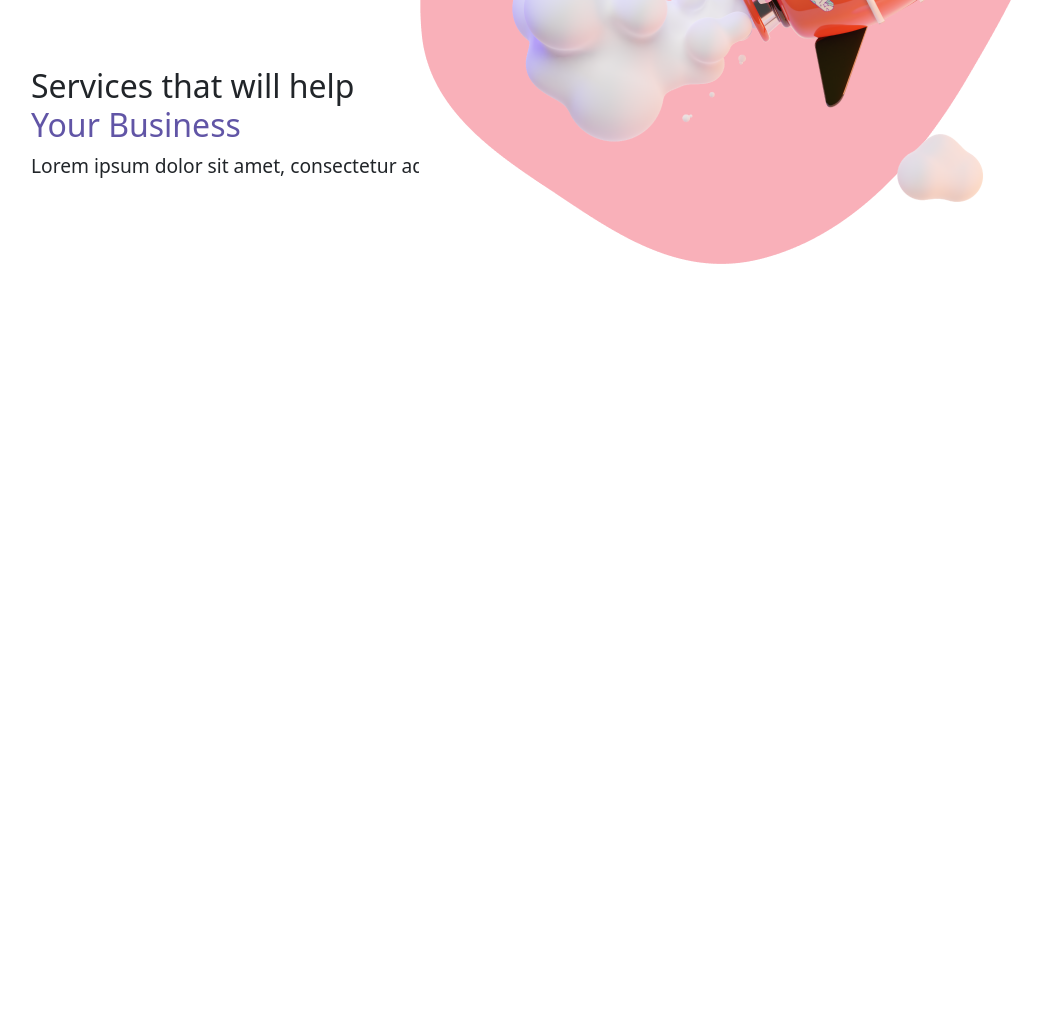
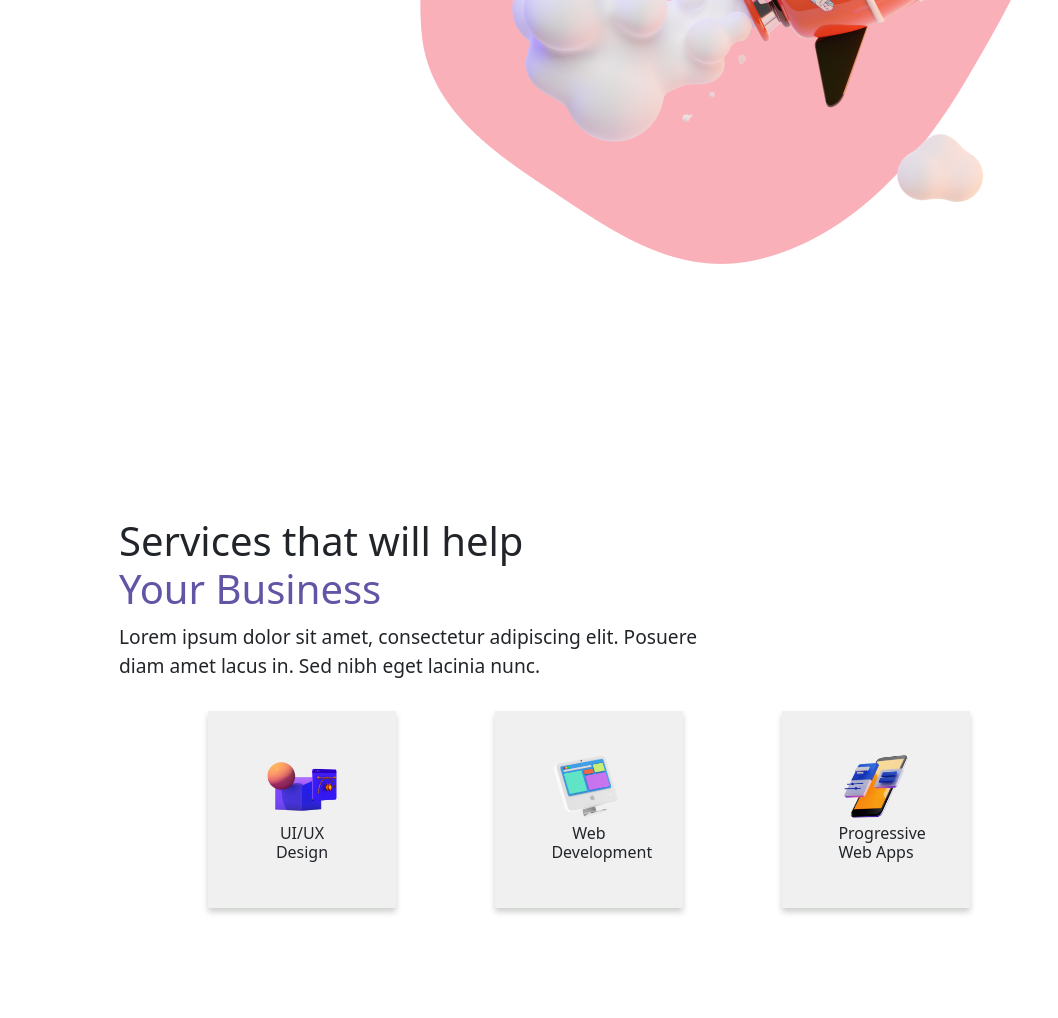
Before and after one commit to JosuePlataV/ClasesConAlan, a plain HTML site: page index.html in a window 1280 px wide. Shown: the part 738-1756 px from the top of the page, without its empty margins (51-1109 px from the left). Before the commit the page ends 1003 px from the top, so only its background shows below. Drawn offline with nearby package versions, Linux system fonts and the light colour scheme.

Commit message:
Sección services

```diff
--- a/Assets/styles.css
+++ b/Assets/styles.css
@@ -88,3 +88,26 @@ nav a:hover {
   font-size: 20px;
   margin-left: 24px;
 }
+
+#Services {
+  margin-top: 350px;
+  display: flex;
+  justify-content: space-evenly;
+  align-items: center;
+  flex-wrap: wrap;
+  padding: 100px;
+}
+
+.caja {
+  background-color: #F0F0F0;
+  box-shadow: 0 4px 6px rgba(0, 20, 0, 0.2);
+  padding: 4% 6%;
+  margin: 10px;
+  width: 20%;
+  text-align: center;
+}
+
+.cards {
+  max-width: 100%;
+  height:fit-content;
+}
--- a/index.html
+++ b/index.html
@@ -44,12 +44,27 @@
             <img src="img/Saly-vector.png">
         </div>
     </section>
-    <div class="container">
-      <div class="row">
-        <h2>Services that will help<br><span class="morado">Your Business</span></h2>
-        <p>Lorem ipsum dolor sit amet, consectetur adipiscing elit. Posuere diam amet lacus in. Sed nibh eget lacinia nunc.</p>
+    <section>
+      <div id="Services" class="container">
+        <div class="row">
+          <h1 class="servis">Services that will help<br><span class="morado">Your Business</span></h1>
+          <p class="servis">Lorem ipsum dolor sit amet, consectetur adipiscing elit. Posuere<br>diam amet lacus in. Sed nibh eget lacinia nunc.</p>
+        </div>
+        <div class="caja">
+            <img class="cards" src="img/card1.png" alt="Imagen 1">
+            <h6>UI/UX Design</h6>
+        </div>
+        <div class="caja">
+            <img class="cards" src="img/card2.png" alt="Imagen 2">
+            <h6>Web Development</h6>
+        </div>
+        <div class="caja">
+            <img class="cards" src="img/card3.png" alt="Imagen 3">
+            <h6>Progressive Web Apps</h6>
+        </div>
+        </div>
       </div>
-    </div>
+    </section>
 
     <script src="https://cdn.jsdelivr.net/npm/bootstrap@5.3.2/dist/js/bootstrap.bundle.min.js" integrity="sha384-C6RzsynM9kWDrMNeT87bh95OGNyZPhcTNXj1NW7RuBCsyN/o0jlpcV8Qyq46cDfL" crossorigin="anonymous"></script>
 </body>
```
Also changed, not shown: img/card1.png (added), img/card2.png (added), img/card3.png (added).
